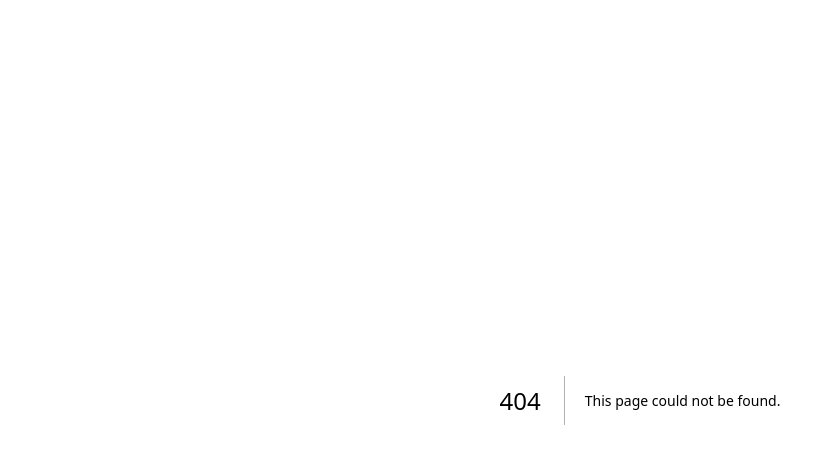
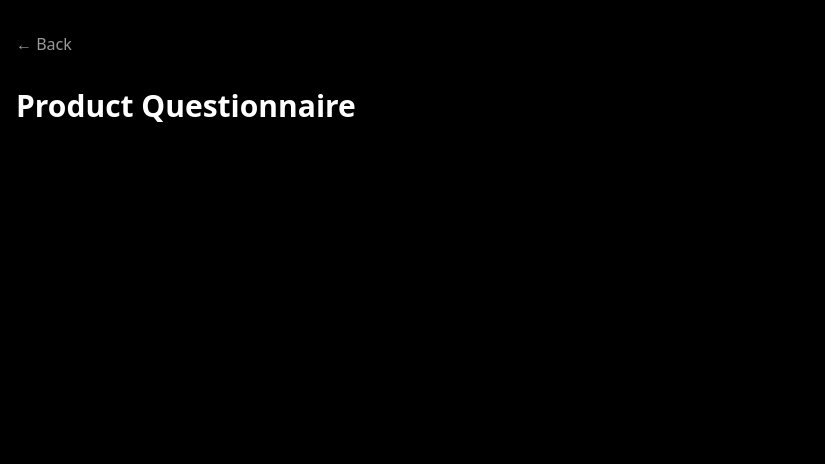
Before and after one commit to aadamgough/stride, a Next.js app: page /questionnaire in a window 1280 px wide. Before the commit this address had no page. Shown: the top 464 px of the page, without its empty margins (0-825 px from the left). Built offline with nearby package versions, Linux system fonts and the light colour scheme.

Commit message:
added some cool UI

```diff
--- /dev/null
+++ b/src/app/questionnaire/page.tsx
@@ -0,0 +1,28 @@
+'use client'
+
+import { useRouter } from 'next/navigation'
+
+export default function QuestionnairePage() {
+  const router = useRouter()
+
+  const questions = [
+
+  ]
+
+  return (
+    <main className="min-h-screen bg-black text-white">
+      <div className="container mx-auto px-4 py-8">
+        <button
+          onClick={() => router.push('/')}
+          className="mb-8 text-white/60 hover:text-white"
+        >
+          ← Back
+        </button>
+
+        <h1 className="text-3xl font-bold mb-6">Product Questionnaire</h1>
+
+
+      </div>
+    </main>
+  )
+}
```
